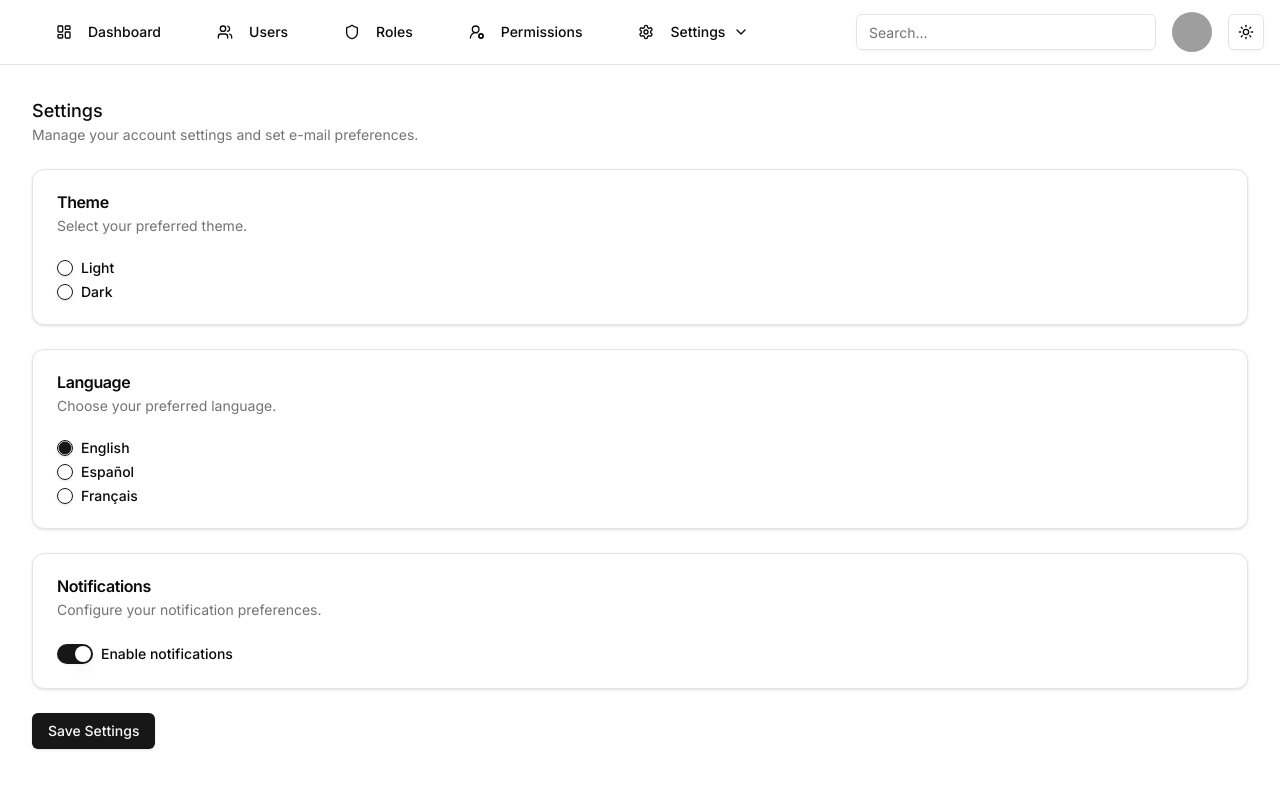
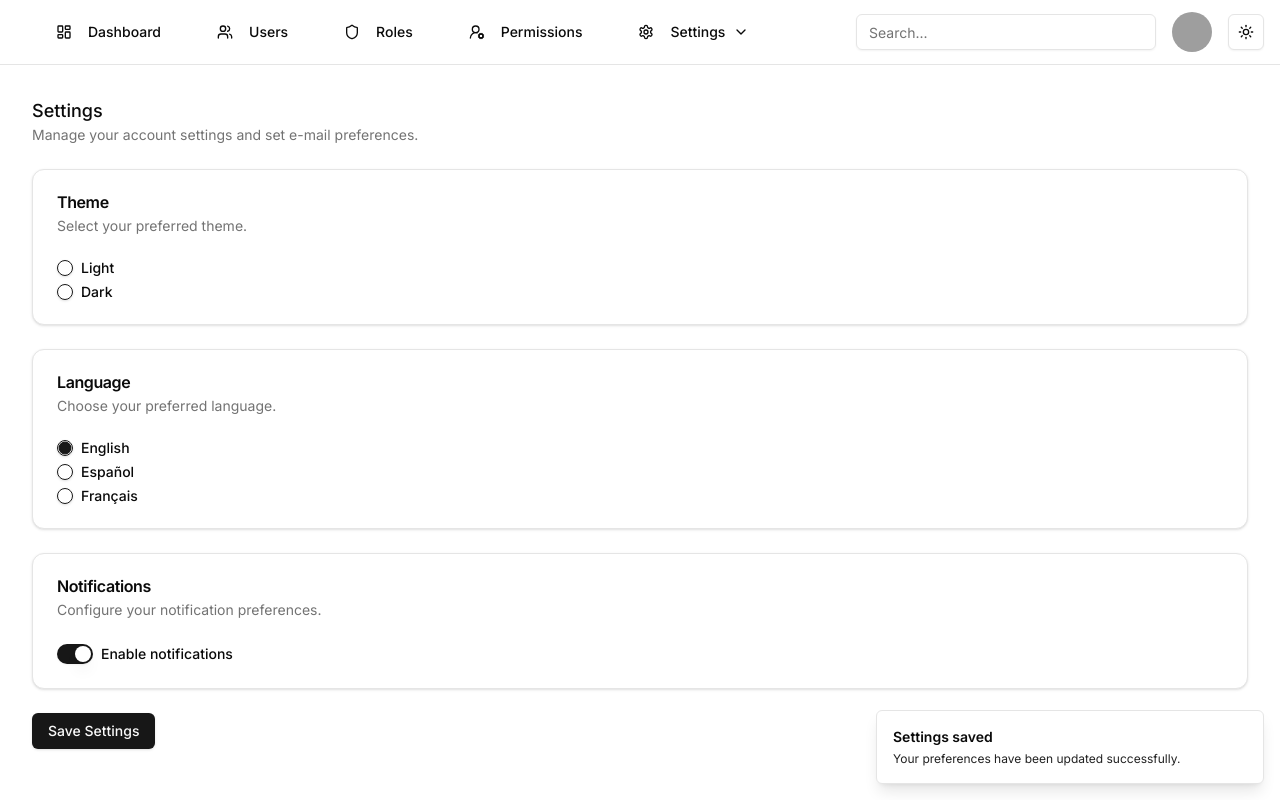
Before and after one commit to ayushawasthi24/rbac-frontend, a Next.js app: page /settings in a window 1280 px wide. Both pictures are taken after a click on the button "Save Settings". Built offline with nearby package versions, Linux system fonts and the light colour scheme; grey boxes are pictures that could not be loaded.

Commit message:
Configured toast

```diff
--- a/app/layout.tsx
+++ b/app/layout.tsx
@@ -7,6 +7,7 @@ import { ThemeProvider } from "@/components/theme-provider";
 import { LoadingProvider } from "@/lib/loading-context";
 import { LoadingIndicator } from "@/components/loading-indicator";
 import { Providers } from "@/components/providers";
+import { Toaster } from "@/components/ui/toaster";
 
 const geistSans = localFont({
   src: "./fonts/GeistVF.woff",
@@ -44,6 +45,7 @@ export default function RootLayout({
           disableTransitionOnChange
         >
           <div className="flex min-h-screen flex-col bg-background">
+            <Toaster />
             <Header />
             <div className="flex-1">
               <Providers>
--- /dev/null
+++ b/components/ui/toast.tsx
@@ -0,0 +1,129 @@
+"use client"
+
+import * as React from "react"
+import * as ToastPrimitives from "@radix-ui/react-toast"
+import { cva, type VariantProps } from "class-variance-authority"
+import { X } from "lucide-react"
+
+import { cn } from "@/lib/utils"
+
+const ToastProvider = ToastPrimitives.Provider
+
+const ToastViewport = React.forwardRef<
+  React.ElementRef<typeof ToastPrimitives.Viewport>,
+  React.ComponentPropsWithoutRef<typeof ToastPrimitives.Viewport>
+>(({ className, ...props }, ref) => (
+  <ToastPrimitives.Viewport
+    ref={ref}
+    className={cn(
+      "fixed top-0 z-[100] flex max-h-screen w-full flex-col-reverse p-4 sm:bottom-0 sm:right-0 sm:top-auto sm:flex-col md:max-w-[420px]",
+      className
+    )}
+    {...props}
+  />
+))
+ToastViewport.displayName = ToastPrimitives.Viewport.displayName
+
+const toastVariants = cva(
+  "group pointer-events-auto relative flex w-full items-center justify-between space-x-2 overflow-hidden rounded-md border p-4 pr-6 shadow-lg transition-all data-[swipe=cancel]:translate-x-0 data-[swipe=end]:translate-x-[var(--radix-toast-swipe-end-x)] data-[swipe=move]:translate-x-[var(--radix-toast-swipe-move-x)] data-[swipe=move]:transition-none data-[state=open]:animate-in data-[state=closed]:animate-out data-[swipe=end]:animate-out data-[state=closed]:fade-out-80 data-[state=closed]:slide-out-to-right-full data-[state=open]:slide-in-from-top-full data-[state=open]:sm:slide-in-from-bottom-full",
+  {
+    variants: {
+      variant: {
+        default: "border bg-background text-foreground",
+        destructive:
+          "destructive group border-destructive bg-destructive text-destructive-foreground",
+      },
+    },
+    defaultVariants: {
+      variant: "default",
+    },
+  }
+)
+
+const Toast = React.forwardRef<
+  React.ElementRef<typeof ToastPrimitives.Root>,
+  React.ComponentPropsWithoutRef<typeof ToastPrimitives.Root> &
+    VariantProps<typeof toastVariants>
+>(({ className, variant, ...props }, ref) => {
+  return (
+    <ToastPrimitives.Root
+      ref={ref}
+      className={cn(toastVariants({ variant }), className)}
+      {...props}
+    />
+  )
+})
+Toast.displayName = ToastPrimitives.Root.displayName
+
+const ToastAction = React.forwardRef<
+  React.ElementRef<typeof ToastPrimitives.Action>,
+  React.ComponentPropsWithoutRef<typeof ToastPrimitives.Action>
+>(({ className, ...props }, ref) => (
+  <ToastPrimitives.Action
+    ref={ref}
+    className={cn(
+      "inline-flex h-8 shrink-0 items-center justify-center rounded-md border bg-transparent px-3 text-sm font-medium transition-colors hover:bg-secondary focus:outline-none focus:ring-1 focus:ring-ring disabled:pointer-events-none disabled:opacity-50 group-[.destructive]:border-muted/40 group-[.destructive]:hover:border-destructive/30 group-[.destructive]:hover:bg-destructive group-[.destructive]:hover:text-destructive-foreground group-[.destructive]:focus:ring-destructive",
+      className
+    )}
+    {...props}
+  />
+))
+ToastAction.displayName = ToastPrimitives.Action.displayName
+
+const ToastClose = React.forwardRef<
+  React.ElementRef<typeof ToastPrimitives.Close>,
+  React.ComponentPropsWithoutRef<typeof ToastPrimitives.Close>
+>(({ className, ...props }, ref) => (
+  <ToastPrimitives.Close
+    ref={ref}
+    className={cn(
+      "absolute right-1 top-1 rounded-md p-1 text-foreground/50 opacity-0 transition-opacity hover:text-foreground focus:opacity-100 focus:outline-none focus:ring-1 group-hover:opacity-100 group-[.destructive]:text-red-300 group-[.destructive]:hover:text-red-50 group-[.destructive]:focus:ring-red-400 group-[.destructive]:focus:ring-offset-red-600",
+      className
+    )}
+    toast-close=""
+    {...props}
+  >
+    <X className="h-4 w-4" />
+  </ToastPrimitives.Close>
+))
+ToastClose.displayName = ToastPrimitives.Close.displayName
+
+const ToastTitle = React.forwardRef<
+  React.ElementRef<typeof ToastPrimitives.Title>,
+  React.ComponentPropsWithoutRef<typeof ToastPrimitives.Title>
+>(({ className, ...props }, ref) => (
+  <ToastPrimitives.Title
+    ref={ref}
+    className={cn("text-sm font-semibold [&+div]:text-xs", className)}
+    {...props}
+  />
+))
+ToastTitle.displayName = ToastPrimitives.Title.displayName
+
+const ToastDescription = React.forwardRef<
+  React.ElementRef<typeof ToastPrimitives.Description>,
+  React.ComponentPropsWithoutRef<typeof ToastPrimitives.Description>
+>(({ className, ...props }, ref) => (
+  <ToastPrimitives.Description
+    ref={ref}
+    className={cn("text-sm opacity-90", className)}
+    {...props}
+  />
+))
+ToastDescription.displayName = ToastPrimitives.Description.displayName
+
+type ToastProps = React.ComponentPropsWithoutRef<typeof Toast>
+
+type ToastActionElement = React.ReactElement<typeof ToastAction>
+
+export {
+  type ToastProps,
+  type ToastActionElement,
+  ToastProvider,
+  ToastViewport,
+  Toast,
+  ToastTitle,
+  ToastDescription,
+  ToastClose,
+  ToastAction,
+}
--- /dev/null
+++ b/components/ui/toaster.tsx
@@ -0,0 +1,35 @@
+"use client"
+
+import { useToast } from "@/hooks/use-toast"
+import {
+  Toast,
+  ToastClose,
+  ToastDescription,
+  ToastProvider,
+  ToastTitle,
+  ToastViewport,
+} from "@/components/ui/toast"
+
+export function Toaster() {
+  const { toasts } = useToast()
+
+  return (
+    <ToastProvider>
+      {toasts.map(function ({ id, title, description, action, ...props }) {
+        return (
+          <Toast key={id} {...props}>
+            <div className="grid gap-1">
+              {title && <ToastTitle>{title}</ToastTitle>}
+              {description && (
+                <ToastDescription>{description}</ToastDescription>
+              )}
+            </div>
+            {action}
+            <ToastClose />
+          </Toast>
+        )
+      })}
+      <ToastViewport />
+    </ToastProvider>
+  )
+}
--- a/package.json
+++ b/package.json
@@ -20,6 +20,7 @@
     "@radix-ui/react-slot": "^1.1.0",
     "@radix-ui/react-switch": "^1.1.1",
     "@radix-ui/react-tabs": "^1.1.1",
+    "@radix-ui/react-toast": "^1.2.2",
     "class-variance-authority": "^0.7.0",
     "clsx": "^2.1.1",
     "date-fns": "^3.6.0",
```
Also changed, not shown: 1 other file (tests, documents, lock files or other folders).
